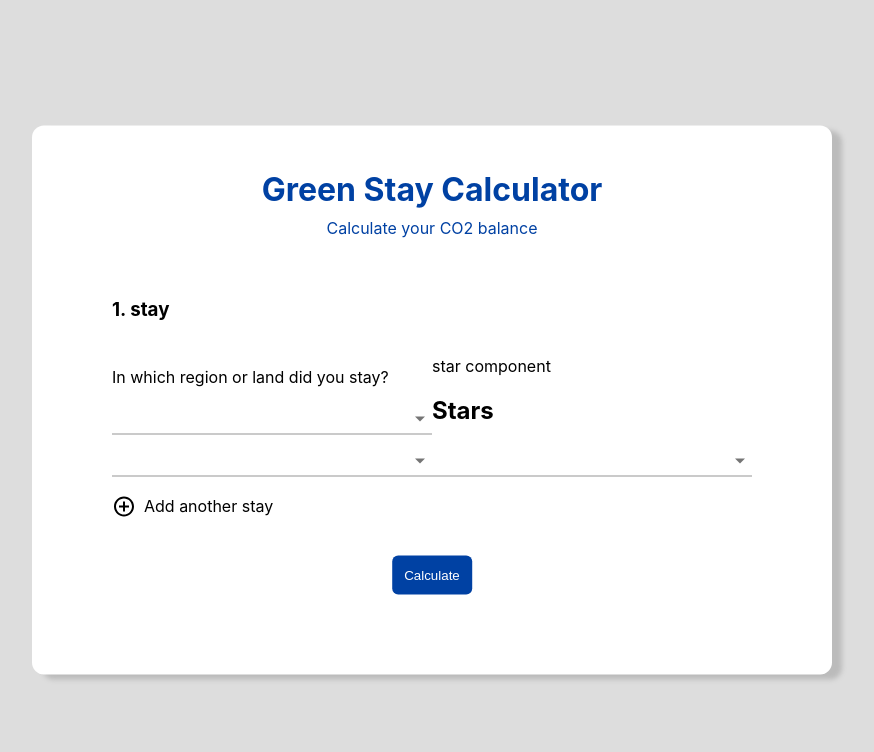
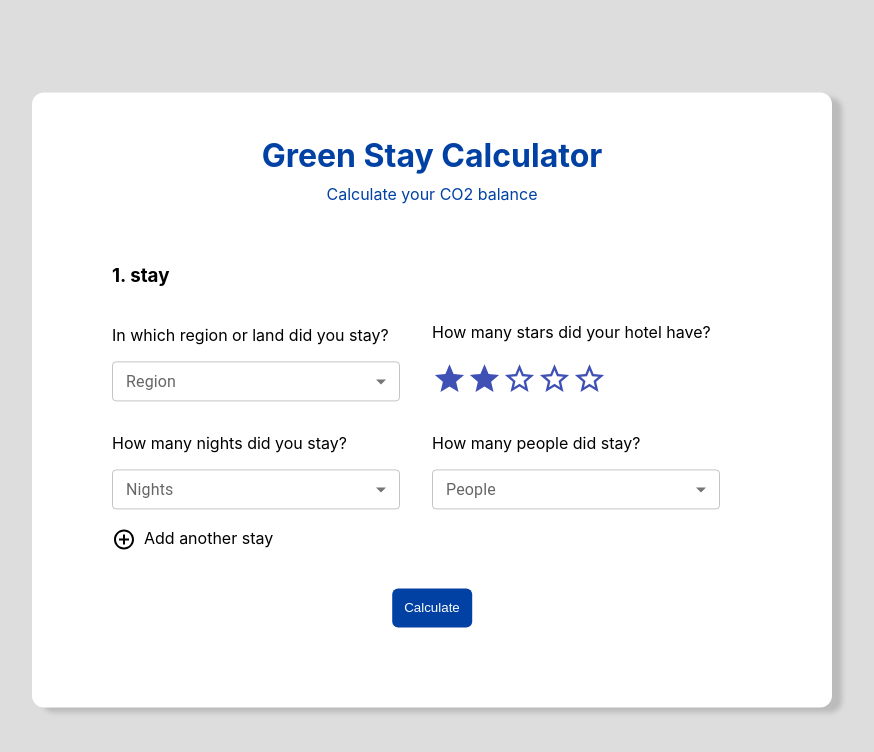
Before and after one commit to LordHabicht/green-stay-calculator, a React (Create React App) app in the folder green-stay-calculator-app/: page / in a window 1280 px wide. Shown: the top 752 px of the page, without its empty margins (288-1162 px from the left). Built offline with nearby package versions, Linux system fonts and the light colour scheme.

Commit message:
improved form

```diff
--- a/green-stay-calculator-app/package.json
+++ b/green-stay-calculator-app/package.json
@@ -3,9 +3,13 @@
   "version": "0.1.0",
   "private": true,
   "dependencies": {
+    "@emotion/react": "^11.4.1",
+    "@emotion/styled": "^11.3.0",
     "@material-ui/core": "^4.12.3",
     "@material-ui/icons": "^4.11.2",
     "@mui/icons-material": "^5.0.1",
+    "@mui/material": "^5.0.1",
+    "@mui/styled-engine-sc": "^5.0.0",
     "@testing-library/jest-dom": "^5.14.1",
     "@testing-library/react": "^11.2.7",
     "@testing-library/user-event": "^12.8.3",
--- /dev/null
+++ b/green-stay-calculator-app/src/components/StarComponent.tsx
@@ -0,0 +1,45 @@
+import React from 'react';
+import StarIcon from '@material-ui/icons/Star';
+import StarOutlineIcon from '@material-ui/icons/StarOutline';
+import { useState } from 'react';
+import styled from 'styled-components';
+
+const FullStar = styled(StarIcon)`
+    cursor:pointer;
+`
+const EmptyStar = styled(StarOutlineIcon)`
+    cursor:pointer;
+`
+
+const StarWrapper = styled.div`
+    transform: translateY(3px);
+`
+
+export const StarComponent = React.memo(() => {
+
+    const onStarClick = (index: number) => {
+        let arr = [];
+        for (let i = 0; i < stars.length; i++) {
+            if (i < index + 1) {
+                arr.push(true)
+            }
+            else {
+                arr.push(false)
+            }
+        }
+        setStars([...arr]);
+    }
+
+    const [stars, setStars] = useState([true, true, false, false, false])
+
+    return (
+        <StarWrapper>
+            {stars.map((value, index) => (
+                value && <FullStar key={index} onClick={() => onStarClick(index)} fontSize="large" color="primary" /> ||
+                !value && <EmptyStar key={index} onClick={() => onStarClick(index)} fontSize="large" color="primary" />
+            ))}
+
+        </StarWrapper>
+    )
+
+});
--- a/green-stay-calculator-app/src/components/StayItem.tsx
+++ b/green-stay-calculator-app/src/components/StayItem.tsx
@@ -1,13 +1,29 @@
 
 import React, { FC, MouseEventHandler, ReactElement } from 'react';
-import { FormControl, Select, MenuItem } from '@material-ui/core'
 import styled from 'styled-components';
 import DeleteIcon from '@material-ui/icons/Delete';
+import { StarComponent } from './StarComponent';
+import { FormControl, Select, MenuItem, InputLabel } from '@mui/material';
+
+const StyledSelect = styled(Select)`
+    padding: 10px;
+`
+
+const DeleteLink = styled.a`
+    transform: translate(5px, -4px);
+    position: absolute;
+`
 
 const ItemWrapper = styled.div`
-display:inline-block;
-width: 50%;
+    display:inline-block;
+    width: 45%;
+    padding-right: 2em;
 `
+
+const FirstItemWrapper = styled(ItemWrapper)`
+    transform:translateY(-16px);
+`
+
 const StyledDeleteIcon = styled(DeleteIcon)`
     color: gray;
     transform: translateY(8px);
@@ -21,45 +37,70 @@ type ItemProps = {
 
 export const StayItem: FC<ItemProps> = ({ itemNumber, deleteHandler }): ReactElement => {
     /* function body */
+
+    const region = "Germany";
+
+    const handleChange = () => {
+        console.log("change");
+    }
+
     return (
         <div>
-            <h3>{itemNumber}. stay {(itemNumber !== 1) && <a href="" onClick={() => deleteHandler(itemNumber)}><StyledDeleteIcon /></a>}</h3>
+            <h3>{itemNumber}. stay {(itemNumber !== 1) && <DeleteLink href="" onClick={() => deleteHandler(itemNumber)}><StyledDeleteIcon fontSize="small" /></DeleteLink>}</h3>
             <div>
-                <ItemWrapper>
+                <FirstItemWrapper>
                     <p>In which region or land did you stay?</p>
-                    <FormControl fullWidth>
+                    <FormControl fullWidth size="small">
+                        <InputLabel id="region-label">Region</InputLabel>
                         <Select
-                            id="demo-simple-select"
+                            labelId="region-label"
+                            id="region-select"
+                            label="Region"
+                            onChange={handleChange}
                         >
                             <MenuItem value={'Germany'}>Germany</MenuItem>
-                            <MenuItem value={'UK'}>UK</MenuItem>
                             <MenuItem value={'Italy'}>Italy</MenuItem>
+                            <MenuItem value={'United'}>United Kingdom</MenuItem>
+                            <MenuItem value={'Norway'}>Norway</MenuItem>
+                            <MenuItem value={'Denmark'}>Denmark</MenuItem>
+                        </Select>
+                    </FormControl>
+                </FirstItemWrapper>
+                <ItemWrapper>
+                    <p>How many stars did your hotel have?</p>
+                    <StarComponent />
+                </ItemWrapper>
+                <ItemWrapper>
+                    <p>How many nights did you stay?</p>
+                    <FormControl fullWidth size="small">
+                        <InputLabel id="nights-label">Nights</InputLabel>
+                        <Select
+                            id="nights-select"
+                            labelId="nights-label"
+                            label="nights"
+                        >
+                            <MenuItem value={'1'}>1</MenuItem>
+                            <MenuItem value={'2'}>2</MenuItem>
+                            <MenuItem value={'3'}>3</MenuItem>
+                            <MenuItem value={'4'}>4</MenuItem>
+                            <MenuItem value={'5'}>5</MenuItem>
                         </Select>
                     </FormControl>
                 </ItemWrapper>
                 <ItemWrapper>
-                    <p>star component</p>
-                    <h2>Stars</h2>
-                </ItemWrapper>
-                <ItemWrapper>
-                    <FormControl fullWidth>
+                    <p>How many people did stay?</p>
+                    <FormControl fullWidth size="small">
+                        <InputLabel id="people-label">People</InputLabel>
                         <Select
-                            id="demo-simple-select"
+                            id="people-select"
+                            labelId="people-label"
+                            label="People"
                         >
-                            <MenuItem value={'Germany'}>Germany</MenuItem>
-                            <MenuItem value={'UK'}>UK</MenuItem>
-                            <MenuItem value={'Italy'}>Italy</MenuItem>
-                        </Select>
-                    </FormControl>
-                </ItemWrapper>
-                <ItemWrapper>
-                    <FormControl fullWidth>
-                        <Select
-                            id="demo-simple-select"
-                        >
-                            <MenuItem value={'Germany'}>Germany</MenuItem>
-                            <MenuItem value={'UK'}>UK</MenuItem>
-                            <MenuItem value={'Italy'}>Italy</MenuItem>
+                            <MenuItem value={'1'}>1</MenuItem>
+                            <MenuItem value={'2'}>2</MenuItem>
+                            <MenuItem value={'3'}>3</MenuItem>
+                            <MenuItem value={'4'}>4</MenuItem>
+                            <MenuItem value={'5'}>5</MenuItem>
                         </Select>
                     </FormControl>
                 </ItemWrapper>
```
Also changed, not shown: 1 other file (tests, documents, lock files or other folders).
